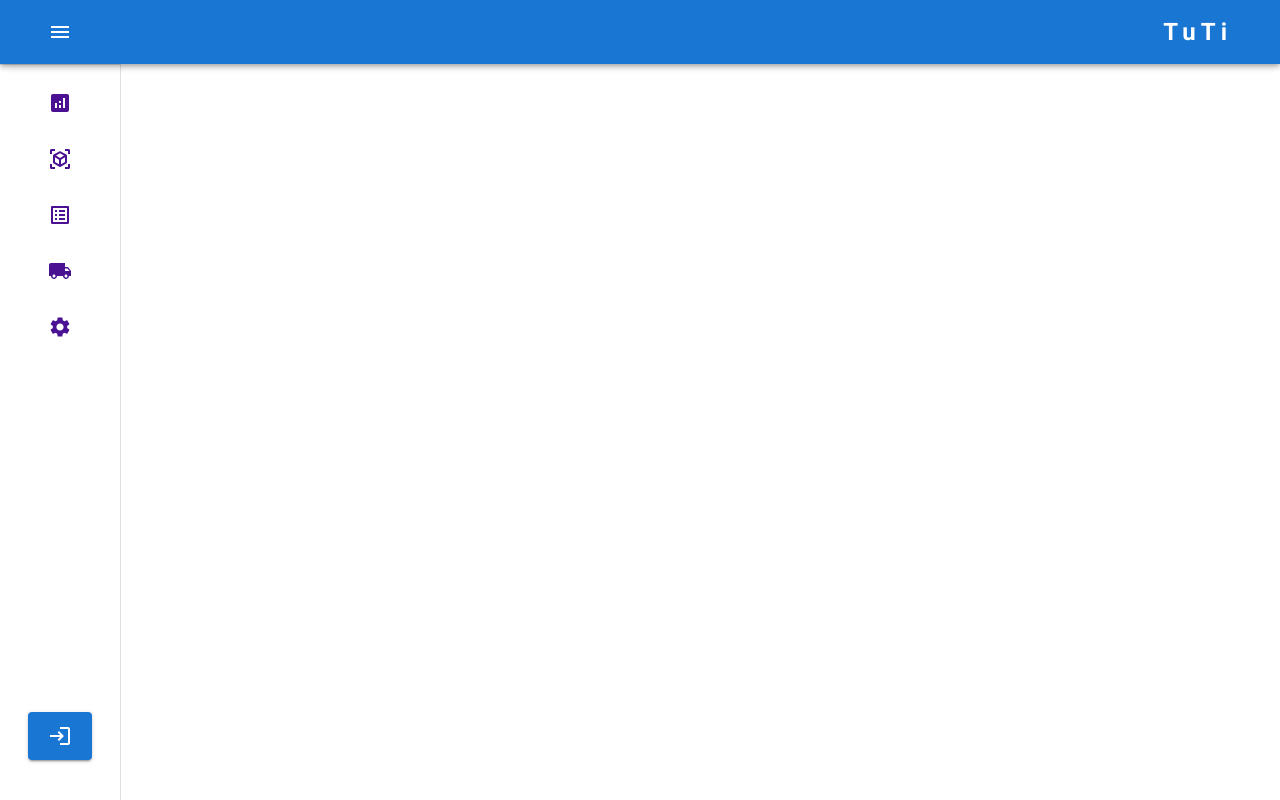
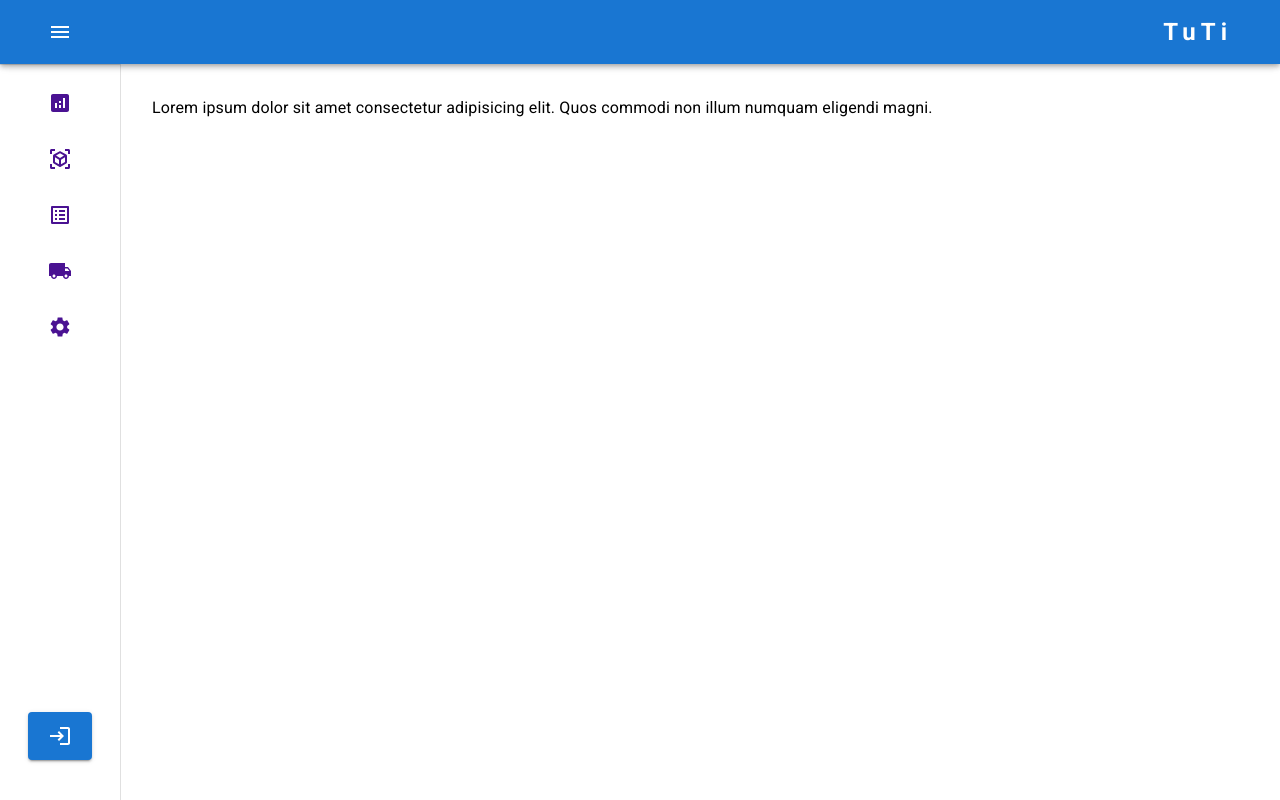
Before and after one commit to fabi4872/youtube-react, a React (Vite) app: page / in a window 1280 px wide. Built offline with nearby package versions, Linux system fonts and the light colour scheme.

Commit message:
Refactoring con finalizacion de layout

```diff
--- a/src/App.jsx
+++ b/src/App.jsx
@@ -2,8 +2,8 @@ import { Typography } from '@mui/material';
 
 const App = () => {
   return (
-    <Typography variant='h4'>
-
+    <Typography paragraph>
+      Lorem ipsum dolor sit amet consectetur adipisicing elit. Quos commodi non illum numquam eligendi magni.
     </Typography>
   )
 }
--- a/src/components/Layout.jsx
+++ b/src/components/Layout.jsx
@@ -1,11 +1,33 @@
+import { Box } from '@mui/material';
 import { Navbar } from './Navbar';
+import { useEffect, useState } from 'react';
 
-export const Layout = ({ children }) => {
+const minWidthDrawer = 120;
+const maxWidthDrawer = 240;
+
+export const Layout = ({ listItem, children }) => {
+  const [ widthDrawer, setWidthDrawer ] = useState( minWidthDrawer );
+
+  const onClickMenuButton = ( width ) => {
+    setWidthDrawer( width );
+  }
+
+  useEffect(() => {
+  }, [ widthDrawer ])
+
   return (
     <>
-      <Navbar />
+      <Navbar minWidthDrawer={ minWidthDrawer } maxWidthDrawer={ maxWidthDrawer } listItem={ listItem } onClickMenuButton={ onClickMenuButton } />
 
-      { children }
+      <Box
+        sx={{
+          p: 3,
+          ml: `${ widthDrawer }px`
+        }}>
+
+          { children }
+
+      </Box>
     </>
   )
 }
--- a/src/components/NavListItem.jsx
+++ b/src/components/NavListItem.jsx
@@ -28,7 +28,9 @@ export const NavListItem = ({ listItem, widthDrawer, maxWidthDrawer }) => {
         direction='column'
         justifyContent='space-between'
         alignItems='center'
-        sx={{ height: "100%" }}
+        sx={{
+          height: '100%'
+        }}
       >
         <Grid
           item
@@ -90,7 +92,7 @@ export const NavListItem = ({ listItem, widthDrawer, maxWidthDrawer }) => {
               :
               <Box
                 display='flex'
-                justifyContent="center"
+                justifyContent='center'
                 alignItems='center'
               >
                 <LoginOutlined sx={{ mr: 1.5 }} />
--- a/src/components/Navbar.jsx
+++ b/src/components/Navbar.jsx
@@ -7,14 +7,6 @@ import { NavListItem } from './NavListItem';
 import IconButton from '@mui/material/IconButton';
 import MenuIcon from '@mui/icons-material/Menu';
 import ChevronLeftIcon from '@mui/icons-material/ChevronLeft';
-import AnalyticsIcon from '@mui/icons-material/Analytics';
-import ViewInArIcon from '@mui/icons-material/ViewInAr';
-import ListAltIcon from '@mui/icons-material/ListAlt';
-import LocalShippingIcon from '@mui/icons-material/LocalShipping';
-import SettingsIcon from '@mui/icons-material/Settings';
-
-const maxWidthDrawer = 240;
-const minWidthDrawer = 120;
 
 const Offset = styled('div')(( { theme } ) => theme.mixins.toolbar );
 
@@ -30,35 +22,7 @@ const useStyles = makeStyles( (theme) => ({
   }
 }))
 
-const listItem = [
-  {
-    id: 1,
-    descripcion: 'Reportes',
-    componente: <AnalyticsIcon />
-  },
-  {
-    id: 2,
-    descripcion: 'Productos',
-    componente: <ViewInArIcon />
-  },
-  {
-    id: 3,
-    descripcion: 'Pedidos',
-    componente: <ListAltIcon />
-  },
-  {
-    id: 4,
-    descripcion: 'Entregas',
-    componente: <LocalShippingIcon />
-  },
-  {
-    id: 5,
-    descripcion: 'Configuración',
-    componente: <SettingsIcon />
-  }
-]
-
-export const Navbar = () => {
+export const Navbar = ({ minWidthDrawer, maxWidthDrawer, listItem, onClickMenuButton }) => {
   const classes = useStyles();
 
   const [ open, setOpen ] = useState( false );
@@ -69,12 +33,14 @@ export const Navbar = () => {
     setOpen( true );
     setWidthDrawer( maxWidthDrawer );
     setStyleAppBar( classes.appBarBack );
+    onClickMenuButton( maxWidthDrawer );
   }
 
   const onClickCloseMenu = () => {
     setOpen( false );
     setWidthDrawer( minWidthDrawer );
     setStyleAppBar( classes.appBarFront );
+    onClickMenuButton( minWidthDrawer );
   }
 
   useEffect(() => {
@@ -82,7 +48,7 @@ export const Navbar = () => {
 
   return (
     <>
-      <AppBar className={ styleAppBar }>
+      <AppBar className={ styleAppBar } >
         <Toolbar
           sx={{
             mx: 3
--- a/src/main.jsx
+++ b/src/main.jsx
@@ -1,18 +1,49 @@
 import React from 'react';
 import ReactDOM from 'react-dom/client';
 import App from './App';
-
+import { Layout } from './components';
+import AnalyticsIcon from '@mui/icons-material/Analytics';
+import ViewInArIcon from '@mui/icons-material/ViewInAr';
+import ListAltIcon from '@mui/icons-material/ListAlt';
+import LocalShippingIcon from '@mui/icons-material/LocalShipping';
+import SettingsIcon from '@mui/icons-material/Settings';
 import '@fontsource/roboto/300.css';
 import '@fontsource/roboto/400.css';
 import '@fontsource/roboto/500.css';
 import '@fontsource/roboto/700.css';
+import './index.css';
 
-import './index.css';
-import { Layout } from './components';
+const listItem = [
+  {
+    id: 1,
+    descripcion: 'Reportes',
+    componente: <AnalyticsIcon />
+  },
+  {
+    id: 2,
+    descripcion: 'Productos',
+    componente: <ViewInArIcon />
+  },
+  {
+    id: 3,
+    descripcion: 'Pedidos',
+    componente: <ListAltIcon />
+  },
+  {
+    id: 4,
+    descripcion: 'Entregas',
+    componente: <LocalShippingIcon />
+  },
+  {
+    id: 5,
+    descripcion: 'Configuración',
+    componente: <SettingsIcon />
+  }
+]
 
 ReactDOM.createRoot(document.getElementById('root')).render(
   <React.StrictMode>
-    <Layout>
+    <Layout listItem={ listItem }>
       <App />
     </Layout>
   </React.StrictMode>
```
